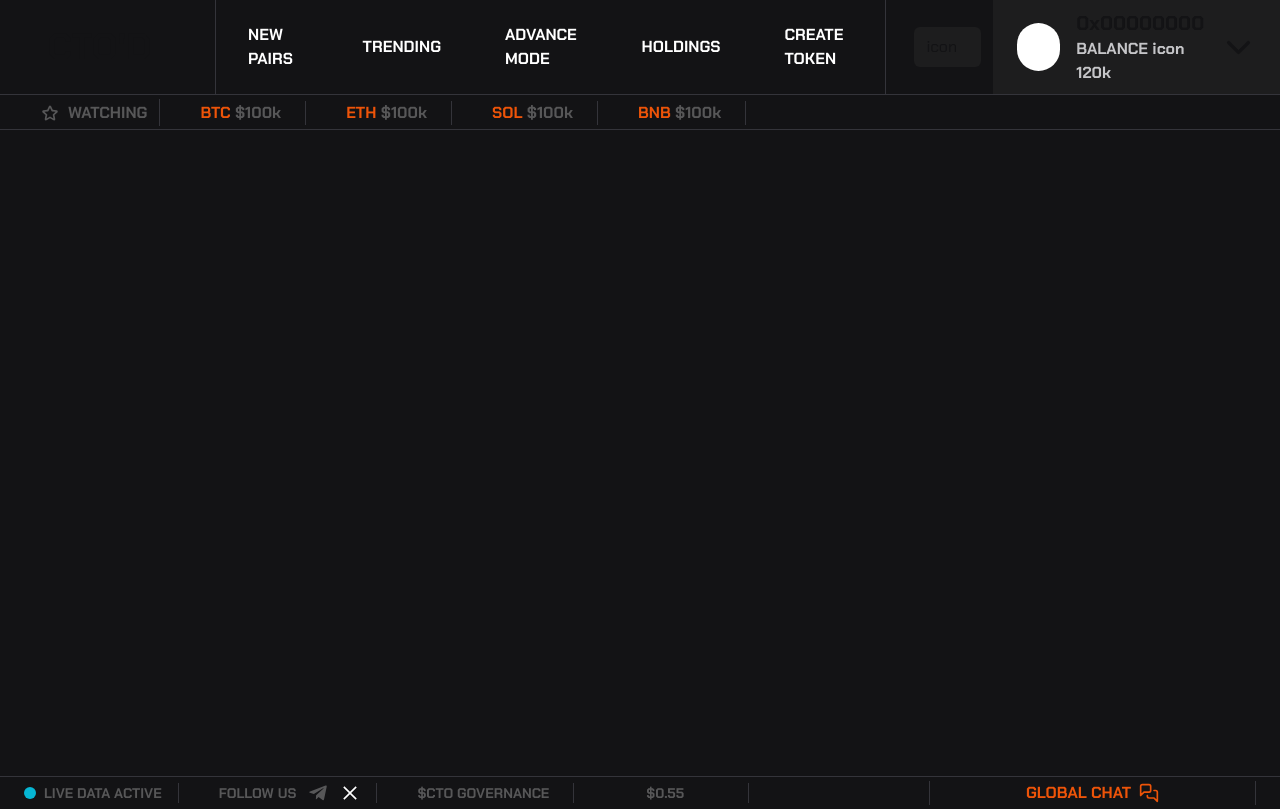
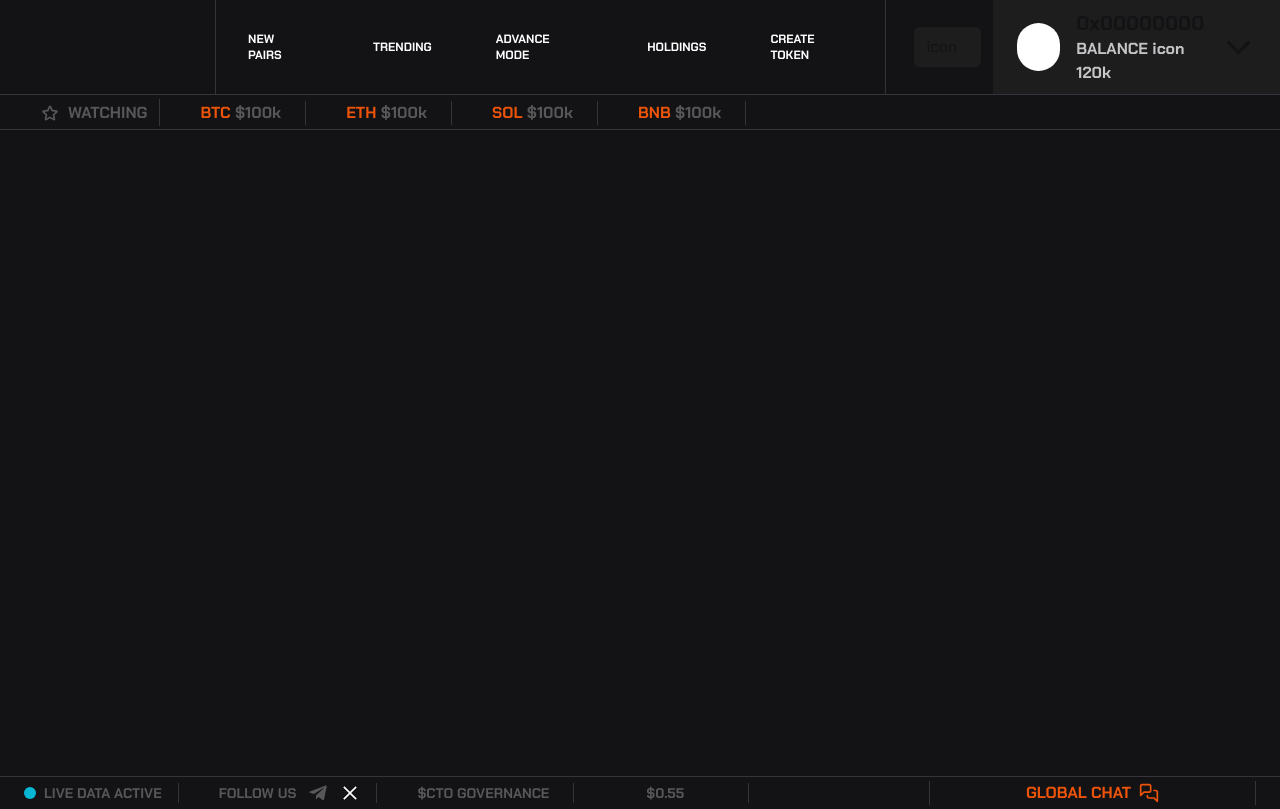
Before and after one commit to Mickyj70/ctod-dev, a Next.js app: page /create-token in a window 1280 px wide. Built offline with nearby package versions, Linux system fonts and the light colour scheme.

Commit message:
menu bar size

```diff
--- a/components/ui/navbar/navbar.jsx
+++ b/components/ui/navbar/navbar.jsx
@@ -72,7 +72,7 @@ export const Navbar = ({ amount = 120000 }) => {
             {data.map((item, index) =>
               !item.isButton ? (
                 <Link href={item.path} key={index}>
-                  <p className="font-bold text-white uppercase cursor-pointer hover:text-white/40">
+                  <p className="text-xs font-bold text-white uppercase cursor-pointer hover:text-white/40">
                     {item.name}
                   </p>
                 </Link>
@@ -80,7 +80,7 @@ export const Navbar = ({ amount = 120000 }) => {
                 <p
                   key={index}
                   onClick={item.onClick}
-                  className="font-bold text-white uppercase cursor-pointer hover:text-white/40"
+                  className="text-xs font-bold text-white uppercase cursor-pointer hover:text-white/40"
                 >
                   {item.name}
                 </p>
```
